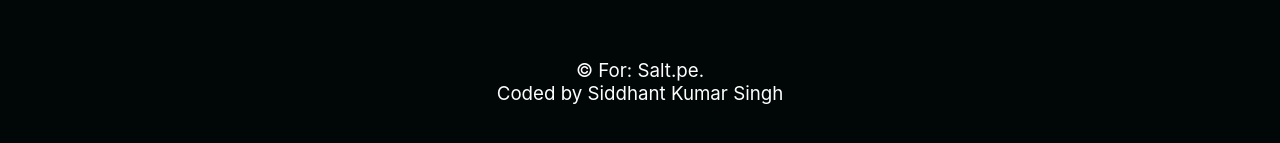
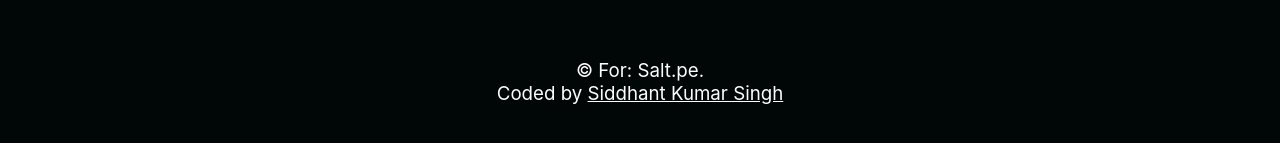
Before and after one commit to Geralt-Of-Rivia-Witcher/Bank_Landing_Page, a React (Create React App) app in the folder client/: page / in a window 1280 px wide. Shown: the part 4295-4438 px from the top of the page. Built offline with nearby package versions, Linux system fonts and the light colour scheme; no server answers.

Commit message:
Added portfolio website URL

```diff
--- a/client/public/index.html
+++ b/client/public/index.html
@@ -24,7 +24,7 @@
       work correctly both with client-side routing and a non-root public URL.
       Learn how to configure a non-root public URL by running `npm run build`.
     -->
-    <title>React App</title>
+        <title>My Bank</title>
     </head>
     <body>
         <noscript>You need to enable JavaScript to run this app.</noscript>
@@ -38,6 +38,5 @@
 
       To begin the development, run `npm start` or `yarn start`.
       To create a production bundle, use `npm run build` or `yarn build`.
-    -->
-  </body>
+    --></body>
 </html>
--- a/client/src/Components/Footer/Footer.jsx
+++ b/client/src/Components/Footer/Footer.jsx
@@ -89,7 +89,15 @@ function Footer() {
             <h3 style={{ fontWeight: "normal", marginBottom: "50px" }}>
                 © For: Salt.pe.
                 <br />
-                Coded by Siddhant Kumar Singh
+                Coded by{" "}
+                <a
+                    href="https://www.siddhantkumarsingh.me/"
+                    style={{ color: "white" }}
+                    target="_blank"
+                    rel="noreferrer"
+                >
+                    Siddhant Kumar Singh
+                </a>
             </h3>
         </div>
     );
```
Lines whose indentation alone changed are shown as unchanged.
